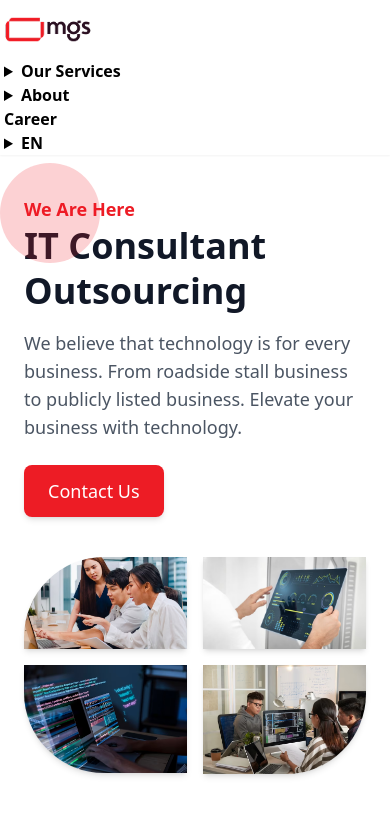
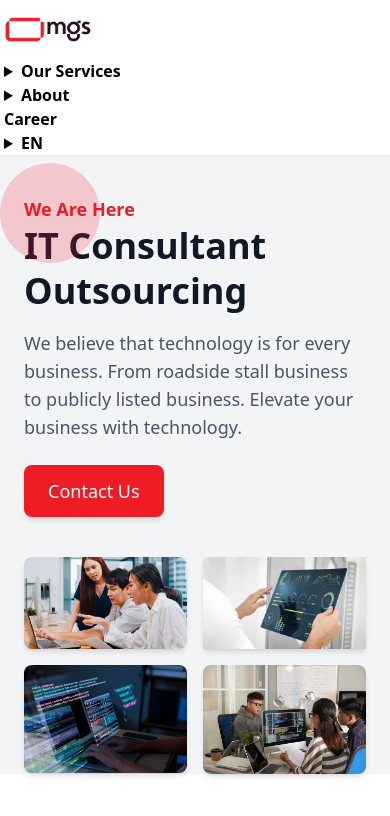
Before and after one commit to dwicah79/take-home-test-vue, a Vue app: page / in a window 390 px wide. Shown: the top 816 px of the page. Built offline with nearby package versions, Linux system fonts and the light colour scheme.

Commit message:
delete image rounded in mobile device

```diff
--- a/src/components/HeroComponent.vue
+++ b/src/components/HeroComponent.vue
@@ -1,5 +1,5 @@
 <template>
-  <section class="hero flex justify-center bg-gray-100 pt-10">
+  <section class="flex justify-center bg-gray-100 pt-10">
     <div
       class="container relative mx-auto flex flex-col md:flex-row justify-center items-center gap-10 px-6 md:px-12 md:pt-10 md:pb-40 z-10"
     >
@@ -25,10 +25,22 @@
         </router-link>
       </div>
       <div class="grid grid-cols-2 gap-4 max-w-2xl">
-        <img src="../assets/images/hero1.png" alt="Consulting" class="rounded-tl-[5em] shadow-md" />
+        <img
+          src="../assets/images/hero1.png"
+          alt="Consulting"
+          class="md:rounded-tl-[5em] rounded-lg shadow-md"
+        />
         <img src="../assets/images/hero2.png" alt="Tech Analysis" class="shadow-md" />
-        <img src="../assets/images/hero3.png" alt="Coding" class="rounded-bl-[5em] shadow-md" />
-        <img src="../assets/images/hero4.png" alt="Teamwork" class="rounded-br-[5em] shadow-md" />
+        <img
+          src="../assets/images/hero3.png"
+          alt="Coding"
+          class="md:rounded-bl-[5em] rounded-lg shadow-md"
+        />
+        <img
+          src="../assets/images/hero4.png"
+          alt="Teamwork"
+          class="md:rounded-br-[5em] rounded-lg shadow-md"
+        />
       </div>
     </div>
   </section>
@@ -41,9 +53,3 @@ import { storeToRefs } from 'pinia'
 const languageStore = useLanguageStore()
 const { currentTranslations } = storeToRefs(languageStore)
 </script>
-
-<style scoped>
-.hero {
-  background: linear-gradient(rgba(255, 255, 255, 0.9), rgba(255, 255, 255, 0.9));
-}
-</style>
```
